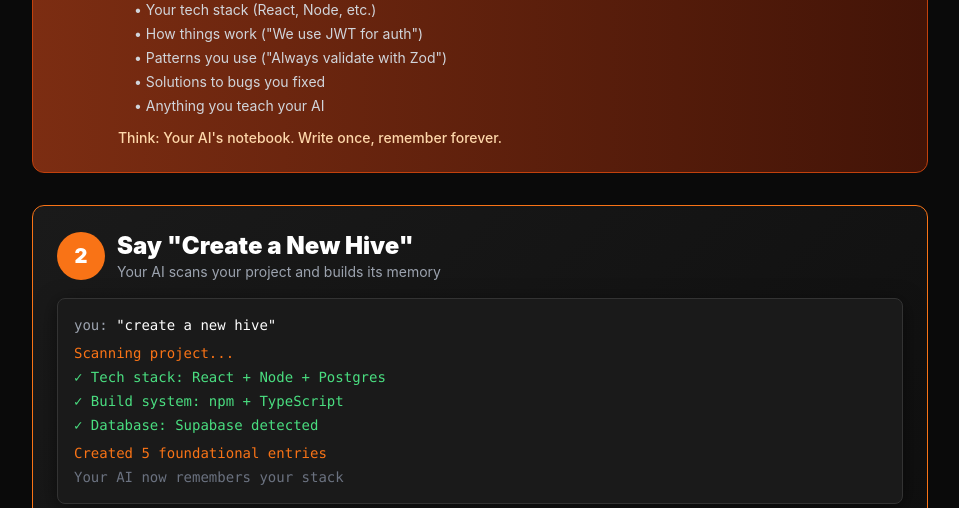
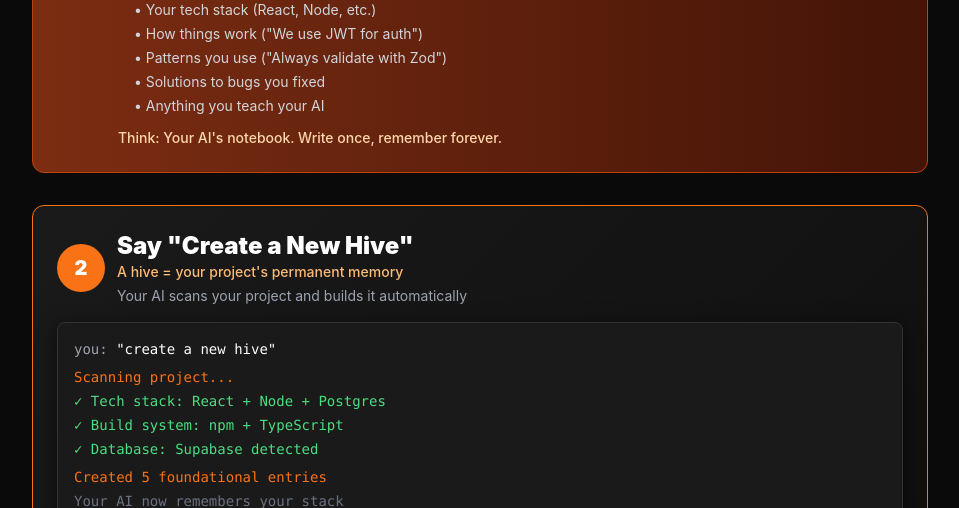
Before and after one commit to Kevthetech143/hivemind, a website: page how-it-works.html in a window 1280 px wide. Shown: the part 592-1100 px from the top of the page, without its empty margins (160-1119 px from the left). Drawn offline with nearby package versions, Linux system fonts and the light colour scheme.

Commit message:
Add inline hive definition to Step 2 header

```diff
--- a/how-it-works.html
+++ b/how-it-works.html
@@ -96,7 +96,8 @@
                 <div class="w-12 h-12 rounded-full bg-orange-500 flex items-center justify-center text-white font-black text-xl">2</div>
                 <div>
                     <h2 class="text-2xl font-black text-white">Say "Create a New Hive"</h2>
-                    <p class="text-gray-400 text-sm">Your AI scans your project and builds its memory</p>
+                    <p class="text-orange-300 text-sm font-medium mb-1">A hive = your project's permanent memory</p>
+                    <p class="text-gray-400 text-sm">Your AI scans your project and builds it automatically</p>
                 </div>
             </div>
 
```
